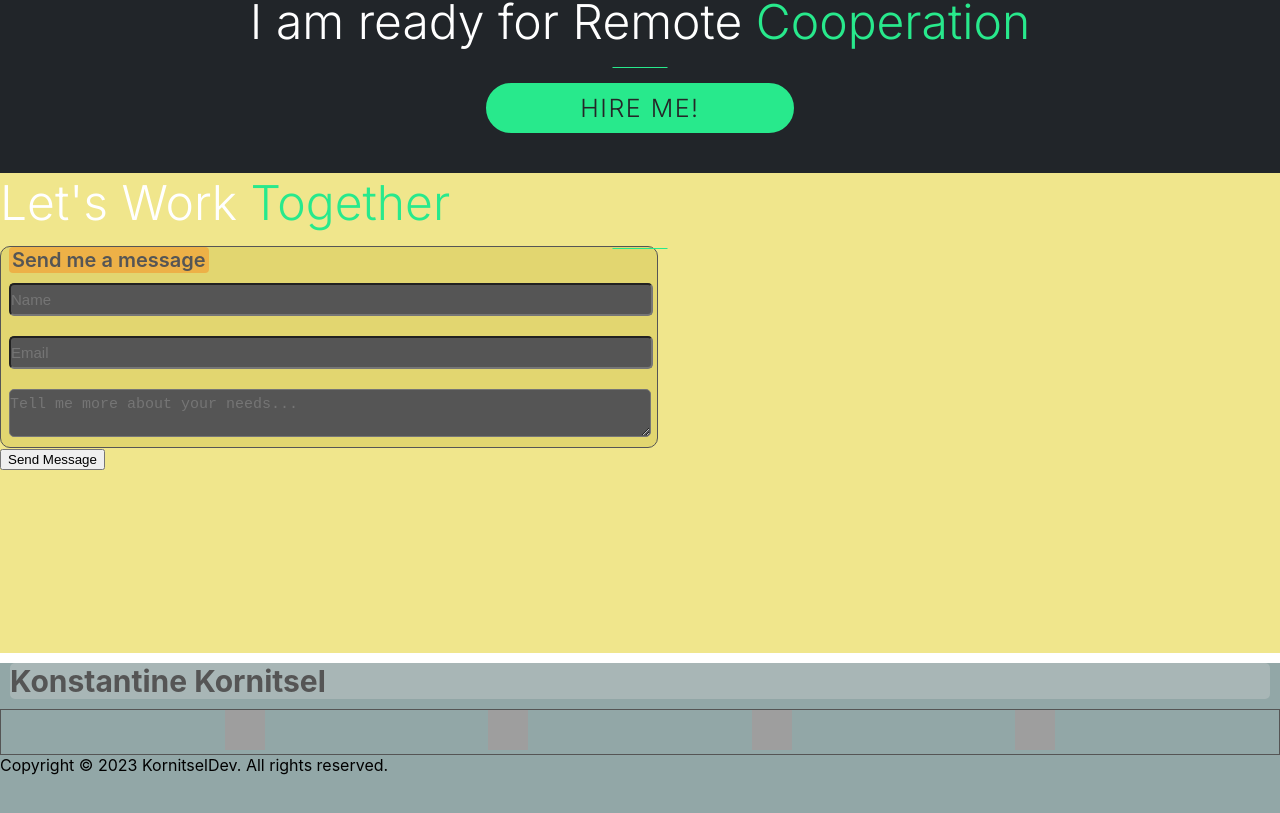
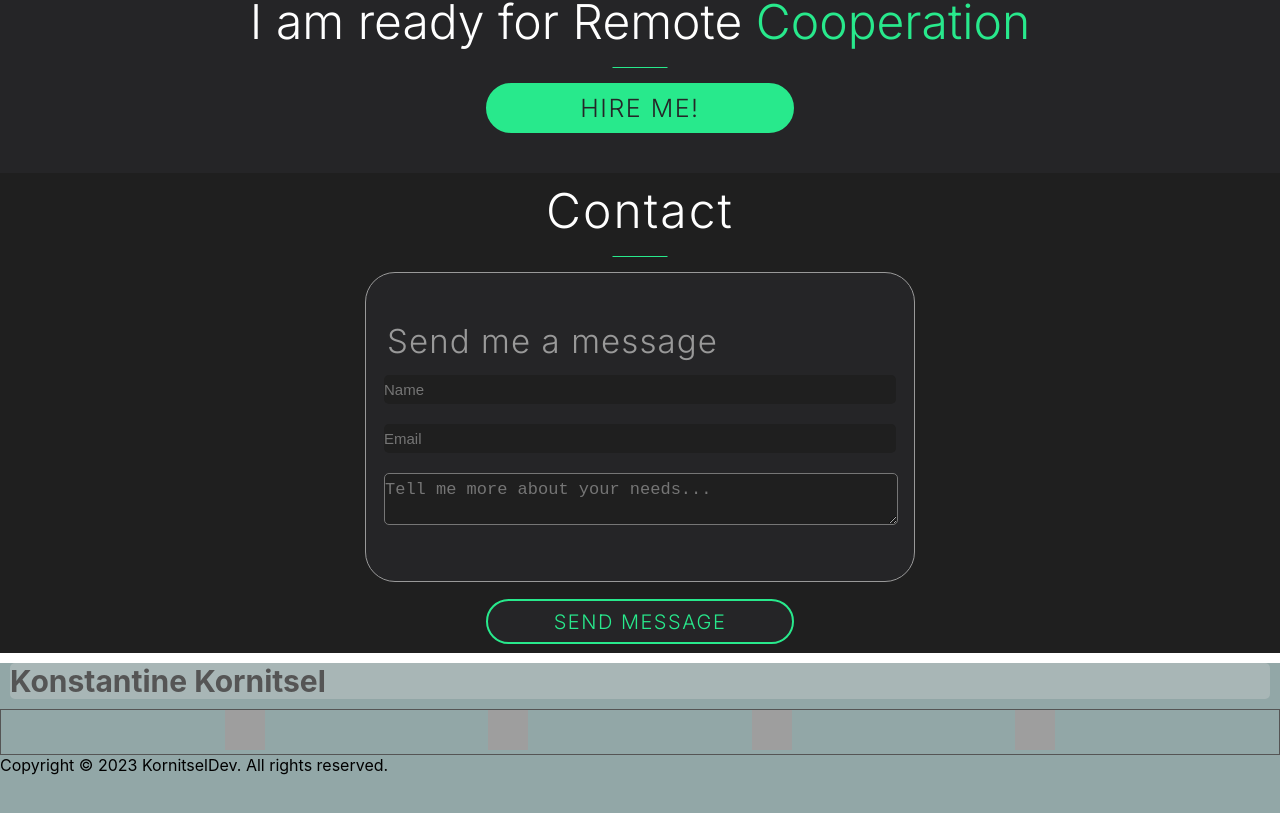
Before and after one commit to krlkonstantine/krl-portfolio, a React (Create React App) app: page / in a window 1280 px wide. Shown: the part 1955-2768 px from the top of the page. Built offline with nearby package versions, Linux system fonts and the light colour scheme; grey boxes are pictures that could not be loaded.

Commit message:
contact form styled

```diff
--- a/src/Components/Contact/Contact.module.css
+++ /dev/null
@@ -1,89 +0,0 @@
-.contactContainer {
-    height: 60vh;
-    background-color: khaki;
-}
-
-.greetingAngImgContainer {
-    height: 100%;
-    width: 80%;
-    margin: 0 auto;
-    display: flex;
-    flex-direction: column;
-    align-items: center;
-    justify-content: space-around;
-    border: 1px solid dimgray;
-}
-
-.contactFormContainer {
-    display: flex;
-    flex-direction: column;
-    align-items: flex-start;
-    justify-content: center;
-    background-color: rgba(171, 150, 4, 0.2);
-    height: 60%;
-    width: 50%;
-    padding: 0 8px;
-    border: 1px solid #555555;
-    border-radius: 10px;
-}
-
-@media screen and (max-width: 580px){
-    .contactFormContainer{
-        height: 70%;
-        width: 90%;
-    }
-}
-
-.displText {
-    margin: 15px;
-    color: #555;
-    font-size: 30px;
-    background-color: rgba(211, 211, 211, 0.34);
-    border-radius: 5px;
-    font-weight: 700;
-}
-
-.sendMeAMessage {
-    color: #555;
-    font-size: 20px;
-    font-weight: 600;
-    background-color: rgba(255, 114, 0, 0.37);
-    border-radius: 4px;
-    padding: 1px 3px;
-}
-
-.input {
-    width: 100%;
-    font-size: 15px;
-    padding: 6px 0;
-    background-color: #555555;
-    color: beige;
-    margin: 10px 0;
-    border-radius: 5px;
-}
-
-.textArea {
-    width: 100%;
-    font-size: 15px;
-    padding: 6px 0;
-    background-color: #555555;
-    color: beige;
-    margin: 10px 0;
-    border-radius: 5px;
-}
-
-
-.freelanceBtn {
-    background-color: #555;
-    color: #e0ddc8;
-    border-radius: 7px;
-    border: 1px solid black;
-    font-size: 30px;
-    padding: 3px 8px;
-    font-weight: 500;
-}
-
-.freelanceBtn:hover {
-    color: #e3df67;
-
-}
--- /dev/null
+++ b/src/Components/Contact/Contact.module.scss
@@ -0,0 +1,106 @@
+@import "../common/styles/variables";
+@import "../common/styles/mixins";
+
+.contactContainer {
+  height: 60vh;
+  background-color: $basicBackgroungColor;
+
+  .formContainer {
+    height: 100%;
+    width: 80%;
+    margin: 0 auto;
+    display: flex;
+    flex-direction: column;
+    align-items: center;
+    justify-content: space-around;
+
+    .categoryTitleContainer{
+      letter-spacing: 2px;
+    }
+
+    .contactForm {
+      display: flex;
+      flex-direction: column;
+      align-items: flex-start;
+      justify-content: center;
+      background-color: $secondaryBackgroungColor;
+      height: 60%;
+      width: 50%;
+      padding: 10px 18px;
+      border: 1px solid $secondaryFontColor;
+      border-radius: 30px;
+
+      &:hover {
+        border: 1px solid $primaryColor;
+      }
+
+      @media screen and (max-width: 580px) {
+        height: 70%;
+        width: 90%;
+      }
+
+      .sendMeAMessage {
+        @include text($basicFontFamily, 33px, 1.2, $secondaryFontColor, 300);
+        letter-spacing: 1.1px;
+        padding: 4px 3px;
+      }
+
+      .input {
+        width: 100%;
+        font-size: 15px;
+        padding: 6px 0;
+        color: $basicFontColor;
+        margin: 10px 0;
+        border-radius: 5px;
+        border: none;
+        background: $basicBackgroungColor;
+        box-shadow: none;
+        outline: 0 !important;
+
+        &:focus {
+          color: $primaryColor;
+        }
+      }
+
+      .textArea {
+        width: 100%;
+        font-size: 17px;
+        padding: 6px 0;
+        background: $basicBackgroungColor;
+        color: beige;
+        margin: 10px 0;
+        border-radius: 5px;
+        box-shadow: none;
+        outline: 0 !important;
+
+        &:focus {
+          color: $primaryColor;
+        }
+      }
+    }
+
+
+    .sendButton {
+      text-align: center;
+      padding: 11px 58px 10px 58px;
+      display: inline-flex;
+      align-items: center;
+      border-radius: 30px;
+      justify-content: center;
+      text-transform: uppercase;
+      background: $secondaryBackgroungColor;
+      border: 2px solid $primaryColor;
+      cursor: pointer;
+      width: 30%;
+      letter-spacing: 1.5px;
+      @include text($basicFontFamily, 20px, 1, $primaryColor, 300);
+
+      &:hover {
+        background-color: $primaryColor;
+        border: 2px solid $primaryColor;
+        color: $basicBackgroungColor;
+      }
+
+    }
+  }
+}
--- a/src/Components/Contact/Contact.tsx
+++ b/src/Components/Contact/Contact.tsx
@@ -1,16 +1,15 @@
 import React from 'react';
-import stylesContact from './Contact.module.css'
+import stylesContact from './Contact.module.scss'
 import {CategoryTitle} from "../common/CategoryTitle/CategoryTitle";
 
 export const Contact = () => {
     return (
         <div className={stylesContact.contactContainer}>
-            <div className={stylesContact.basicContainer}>
-                {/*<div className={stylesContact.displText}>
-                    Get in Touch
-                </div>*/}
-                <CategoryTitle phraseBeginning={"Let's Work"} accentWord={"Together"}/>
-                <form className={stylesContact.contactFormContainer} action="send">
+            <div className={stylesContact.formContainer}>
+                <div className={stylesContact.categoryTitleContainer}>
+                    <CategoryTitle phraseBeginning={"Contact"} />
+                </div>
+                <form className={stylesContact.contactForm} action="send">
                     <span className={stylesContact.sendMeAMessage}>Send me a message</span>
                     <input className={stylesContact.input} placeholder={"Name"} type="text"/>
                     <input className={stylesContact.input} placeholder={"Email"} type="text"/>
@@ -18,7 +17,7 @@ export const Contact = () => {
                               id="">
                     </textarea>
                 </form>
-                <button type="submit" className={stylesContact.frrelanceBtn}>
+                <button type="submit" className={stylesContact.sendButton}>
                     Send Message
                 </button>
 
--- a/src/Components/Freelance/Freelance.module.scss
+++ b/src/Components/Freelance/Freelance.module.scss
@@ -3,10 +3,10 @@
 
 .freelanceContainer {
   height: 20vh;
-  background-color: #212529;
+  background-color: $secondaryBackgroungColor;
   padding: 30px 0;
 
-  .basicContainer {
+  .infoAndBtnContainer {
     height: 100%;
     width: 80%;
     margin: 0 auto;
--- a/src/Components/Freelance/Freelance.tsx
+++ b/src/Components/Freelance/Freelance.tsx
@@ -5,7 +5,7 @@ import {CategoryTitle} from "../common/CategoryTitle/CategoryTitle";
 export const Freelance = () => {
     return (
         <div className={stylesFreelance.freelanceContainer}>
-            <div className={stylesFreelance.basicContainer}>
+            <div className={stylesFreelance.infoAndBtnContainer}>
                 <CategoryTitle phraseBeginning={"I am ready for Remote"} accentWord={" Cooperation"}/>
                 <button className={stylesFreelance.freelanceBtn}>
                     Hire me!
--- a/src/Components/common/CategoryTitle/CategoryTitle.tsx
+++ b/src/Components/common/CategoryTitle/CategoryTitle.tsx
@@ -3,7 +3,7 @@ import stylesTitle from './CategoryTitle.module.scss'
 
 type CategoryTitlePropsType = {
     phraseBeginning: string
-    accentWord: string
+    accentWord?: string
 }
 
 export const CategoryTitle : React.FC<CategoryTitlePropsType> = (props) => {
```
